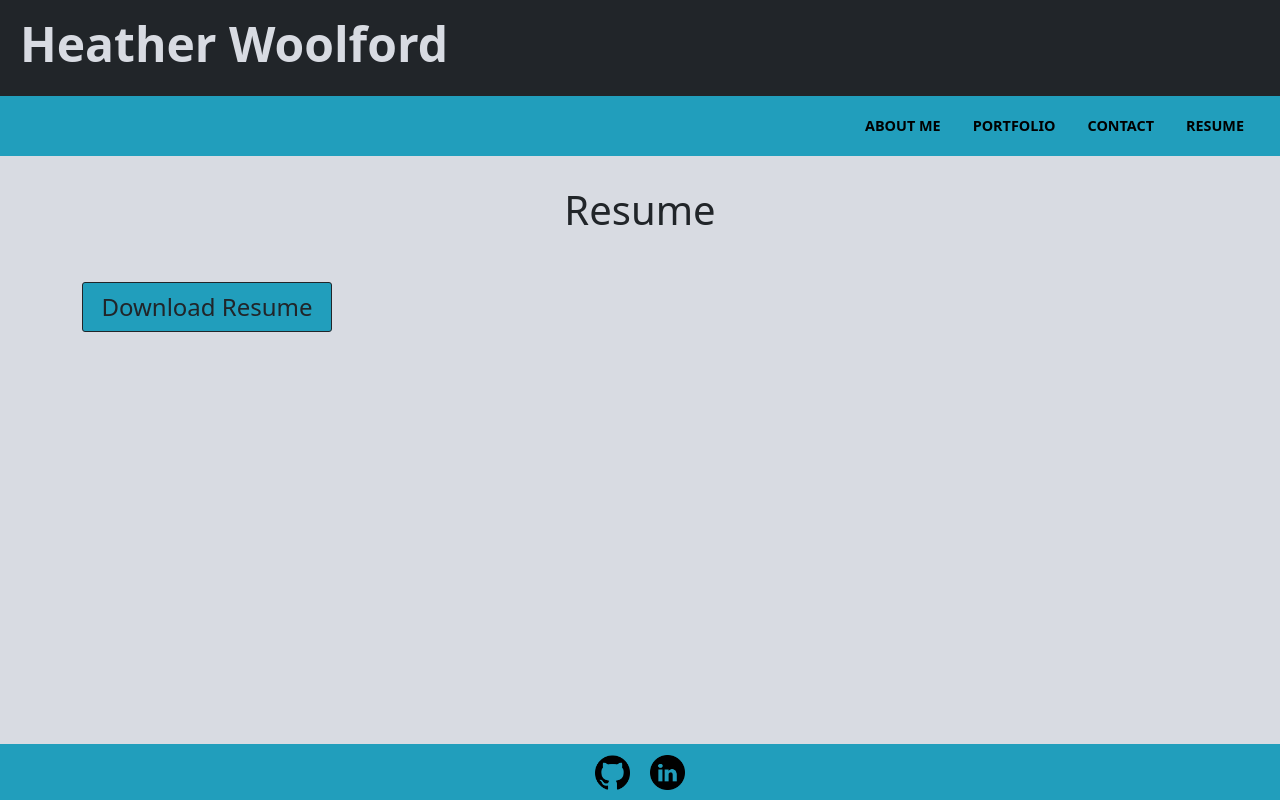
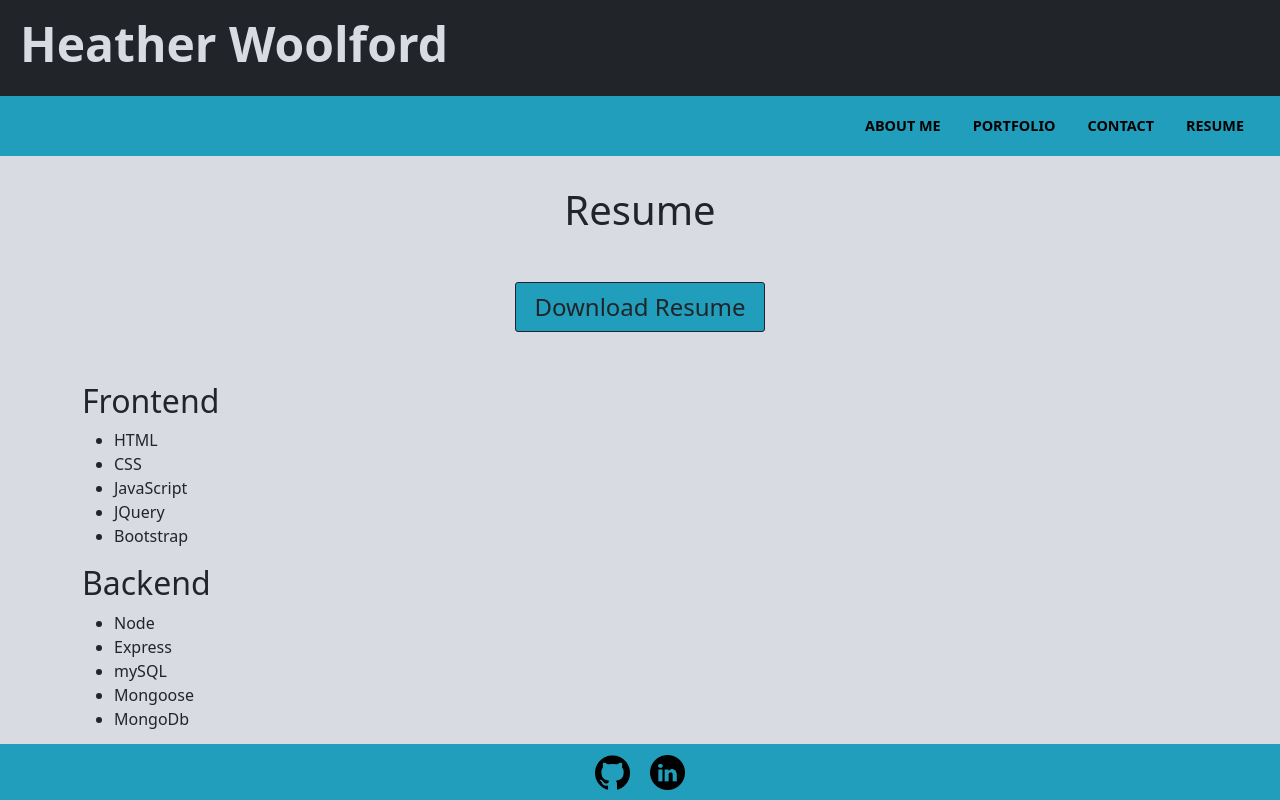
Before and after one commit to hwoolford/professional-portfolio, a React (Vite) app in the folder professional-portfolio/: page /resume in a window 1280 px wide. Built offline with nearby package versions, Linux system fonts and the light colour scheme.

Commit message:
Added a project to portfolio page and updated resume page

```diff
--- a/professional-portfolio/src/components/Download.jsx
+++ b/professional-portfolio/src/components/Download.jsx
@@ -3,7 +3,7 @@ import "../styles/download.css"
 export default function Download() {
     return (
         <div className="container">
-        <a className="btn" href="./assets/resume2024.pdf" download="hwresume.pdf">Download Resume</a>
+        <a className="btn" href="./assets/resume2024.pdf" download="hw-resume.pdf">Download Resume</a>
         </div>
     );
 }
--- a/professional-portfolio/src/components/pages/Portfolio.jsx
+++ b/professional-portfolio/src/components/pages/Portfolio.jsx
@@ -8,12 +8,12 @@ export default function Portfolio() {
       <div className="row mb2">
         <div className="col-md-4">
           <Project
-            url="http://www.google.com"
-            img="./assets/projectplaceholder.png"
-            alt=""
-            title="Project Title"
-            desc="Description"
-            repo="http://www.github.com"
+            url="https://thawing-dawn-01968-1886d8c04121.herokuapp.com/"
+            img="./assets/wetmyplants.png"
+            alt="Wet My Plants App Screenshot"
+            title="Wet My Plants"
+            desc="Perenual API, node.js, express.js, bcrypt, mysql2, sequelize, express-handlebars"
+            repo="https://github.com/CRNaro/group-project-02"
           />
         </div>
         <div className="col-md-4">
--- a/professional-portfolio/src/components/pages/Resume.jsx
+++ b/professional-portfolio/src/components/pages/Resume.jsx
@@ -2,9 +2,25 @@ import Download from "../Download"
 
 export default function Resume() {
     return (
-        <>
+        <div className="container">
         <h1 className="text-center title">Resume</h1>
         <Download />
-        </>
+        <h2>Frontend</h2>
+        <ul>
+            <li>HTML</li>
+            <li>CSS</li>
+            <li>JavaScript</li>
+            <li>JQuery</li>
+            <li>Bootstrap</li>
+        </ul>
+        <h2>Backend</h2>
+        <ul>
+            <li>Node</li>
+            <li>Express</li>
+            <li>mySQL</li>
+            <li>Mongoose</li>
+            <li>MongoDb</li>
+        </ul>
+        </div>
         )
 }
--- a/professional-portfolio/src/styles/download.css
+++ b/professional-portfolio/src/styles/download.css
@@ -2,7 +2,9 @@
     width: 250px;
     height: 50px;
     background-color: #219ebc;
-    /* margin: 20px auto; */
+    margin-left: auto;
+    margin-right: auto;
+    margin-bottom: 50px;
     border-radius: 3px;
     border-color: #212529;
     font-size: 24px;
```
Also changed, not shown: professional-portfolio/assets/storyseeker.png (added), 1 other file (tests, documents, lock files or other folders).
